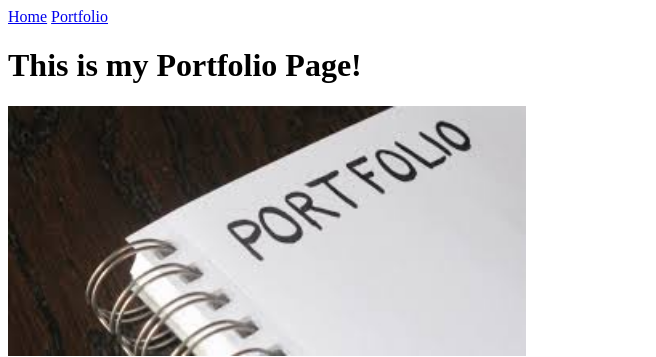
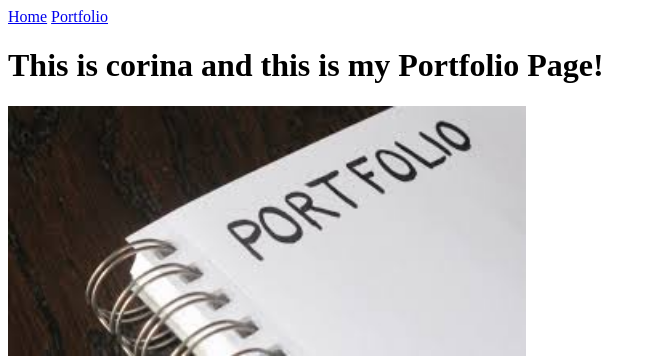
Before and after one commit to corinaqueja/corinaqueja.github.io, a plain HTML site: page my_website/portfolio.html in a window 1280 px wide. Shown: the top 357 px of the page, without its empty margins (0-656 px from the left). Drawn offline with Linux system fonts and the light colour scheme.

Commit message:
Changed the heading

```diff
--- a/my_website/portfolio.html
+++ b/my_website/portfolio.html
@@ -7,7 +7,7 @@
 	  <body>
     <a href="index.html">Home</a>
     <a href="portfolio.html">Portfolio</a>
-    <h1>This is my Portfolio Page!</h1>
+    <h1>This is corina and this is  my Portfolio Page!</h1>
     <img src="images/portfolio.jpg" height="250">
     <br>
     <a target="_blank" href="https://scratch.mit.edu">
```
Also changed, not shown: my_website/index.html (+1 -1 lines).
